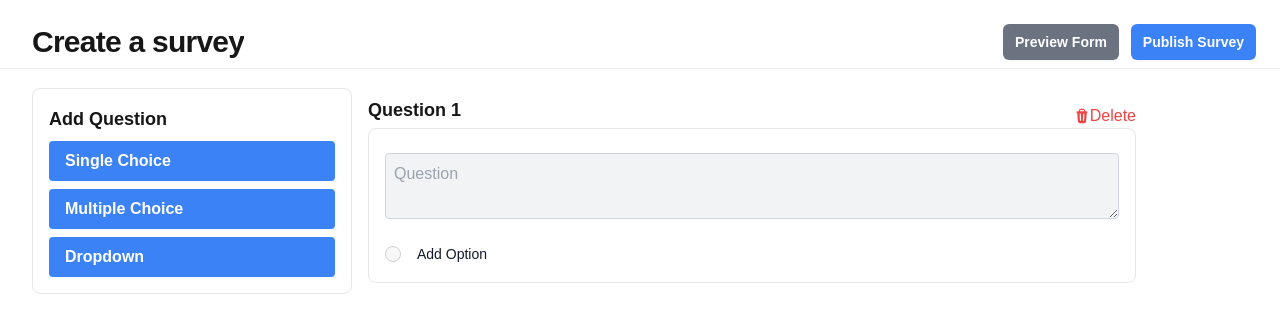
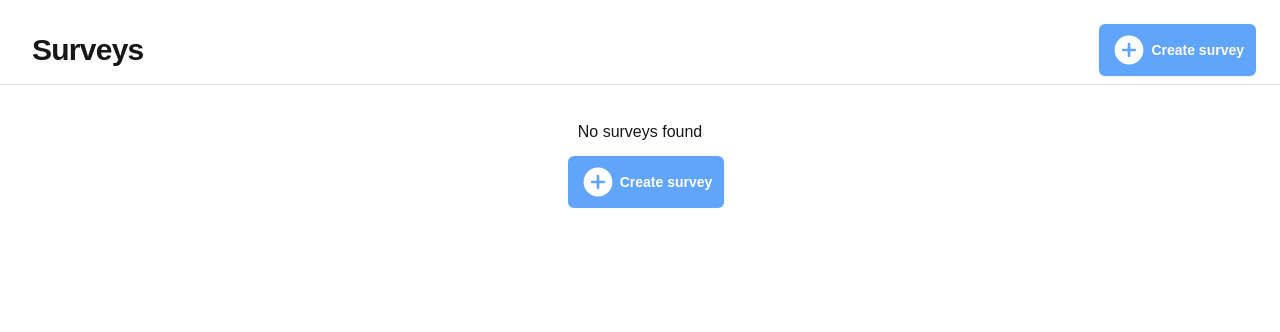
Before and after one commit to UwaoEvan/survey, a Next.js app in the folder frontend/: page / in a window 1280 px wide. Shown: the top 332 px of the page. Built offline with nearby package versions, Linux system fonts and the light colour scheme.

Commit message:
added new route and its logic

```diff
--- a/frontend/app/layout.tsx
+++ b/frontend/app/layout.tsx
@@ -2,7 +2,6 @@
 import { Provider } from "react-redux";
 import store from "@/store/store";
 import PageHeader from "@/components/header";
-import SideBar from "@/components/sidebar";
 import "./globals.css";
 
 export default function RootLayout({
@@ -17,10 +16,7 @@ export default function RootLayout({
           <PageHeader />
           <div className="md:pt-10">
             <main className="overflow-x-hidden">
-              <div className="px-4 sm:px-6 md:px-8">
-                <SideBar />
-                {children}
-              </div>
+              <div className="px-4 sm:px-6 md:px-8">{children}</div>
             </main>
           </div>
         </body>
--- /dev/null
+++ b/frontend/app/new/page.tsx
@@ -0,0 +1,12 @@
+"use client";
+import FormBuilder from "@/components/formbuilder";
+import SideBar from "@/components/sidebar";
+
+export default function Page() {
+  return (
+    <div className="flex w-full flex-col">
+      <SideBar />
+      <FormBuilder />
+    </div>
+  );
+}
--- a/frontend/app/page.tsx
+++ b/frontend/app/page.tsx
@@ -1,9 +1,21 @@
 "use client";
-import FormBuilder from "../components/formbuilder";
+import { PlusCircleIcon } from "@heroicons/react/20/solid";
+import { useRouter } from "next/navigation";
+
 export default function Home() {
+  const router = useRouter();
   return (
-    <div className="relative flex w-full flex-col">
-      <FormBuilder />
+    <div className="w-full mt-20">
+      <p className="text-ms text-center">No surveys found</p>
+      <div className="w-full justify-center flex mt-3">
+        <button
+          onClick={() => router.push("/new")}
+          className="ml-3 inline-flex items-center rounded-md bg-blue-400 px-3 py-2 text-sm font-semibold text-white shadow-sm hover:bg-gray-400 focus-visible:outline focus-visible:outline-2 focus-visible:outline-offset-2 focus-visible:outline-gray-500"
+        >
+          <PlusCircleIcon className="w-9 mr-1" />
+          <p>Create survey</p>
+        </button>
+      </div>
     </div>
   );
 }
--- a/frontend/components/form-preview.tsx
+++ b/frontend/components/form-preview.tsx
@@ -26,11 +26,13 @@ export default function FormPreview(props: FormPreviewProps) {
   };
 
   return (
-    <div className="relative flex flex-col h-[88vh] w-full md:mt-10">
-      <div className="mt-6 flex flex-col w-full md:pr-80">
+    <div className="relative flex flex-col items-center h-[88vh] w-full md:mt-10">
+      <div className="mt-6 flex flex-col w-fit md:pr-80">
+        <h1 className="text-2xl font-semibold text-gray-900 mb-2">
+          Title goes here...
+        </h1>
         {formFields.map((field: FormField) => renderField(field))}
-
-        <div className="flex justify-between mt-6">
+        <div className="mt-6">
           <button
             type="button"
             className="w-80 rounded-md bg-indigo-500 px-3.5 py-2.5 text-sm font-semibold text-white shadow-sm hover:bg-indigo-400 focus:outline focus:outline-2 focus:outline-offset-2 focus:outline-indigo-500"
--- a/frontend/components/header.tsx
+++ b/frontend/components/header.tsx
@@ -1,11 +1,17 @@
 "use client";
 import { RootState } from "@/store";
 import { TOGGLE_PREVIEW } from "@/store/actions";
+import { PlusCircleIcon } from "@heroicons/react/20/solid";
 import { useSelector, useDispatch } from "react-redux";
+import { useRouter, usePathname } from "next/navigation";
 
 export default function PageHeader() {
   const { showPreview } = useSelector((state: RootState) => state.form);
   const dispatch = useDispatch();
+  const router = useRouter();
+  const path = usePathname();
+  const home = path === "/";
+
   const togglePreview = () => {
     dispatch({ type: TOGGLE_PREVIEW, payload: !showPreview });
   };
@@ -13,9 +19,19 @@ export default function PageHeader() {
   return (
     <div className="sticky top-0 z-50 w-full border-b bg-white px-4 pb-2 pt-6 sm:px-6 md:fixed md:z-50 md:flex md:items-center  md:justify-between md:pl-8">
       <h2 className="text-2xl font-bold leading-7 sm:truncate sm:text-3xl sm:tracking-tight">
-        {showPreview ? "Survey preview" : "Create a survey"}
+        {showPreview ? "Survey preview" : home ? "Surveys" : "Create a survey"}
       </h2>
       <div className="mt-4 flex md:mt-0">
+        {home ? (
+          <button
+            onClick={() => router.push("/new")}
+            className="ml-3 inline-flex items-center rounded-md bg-blue-400 px-3 py-2 text-sm font-semibold text-white shadow-sm hover:bg-gray-400 focus-visible:outline focus-visible:outline-2 focus-visible:outline-offset-2 focus-visible:outline-gray-500"
+          >
+            <PlusCircleIcon className="w-9 mr-1" />
+            <p>Create survey</p>
+          </button>
+        ) : (
+          <>
             <button
               onClick={togglePreview}
               type="button"
@@ -29,6 +45,8 @@ export default function PageHeader() {
             >
               Publish Survey
             </button>
+          </>
+        )}
       </div>
     </div>
   );
```
Lines whose indentation alone changed are shown as unchanged.
